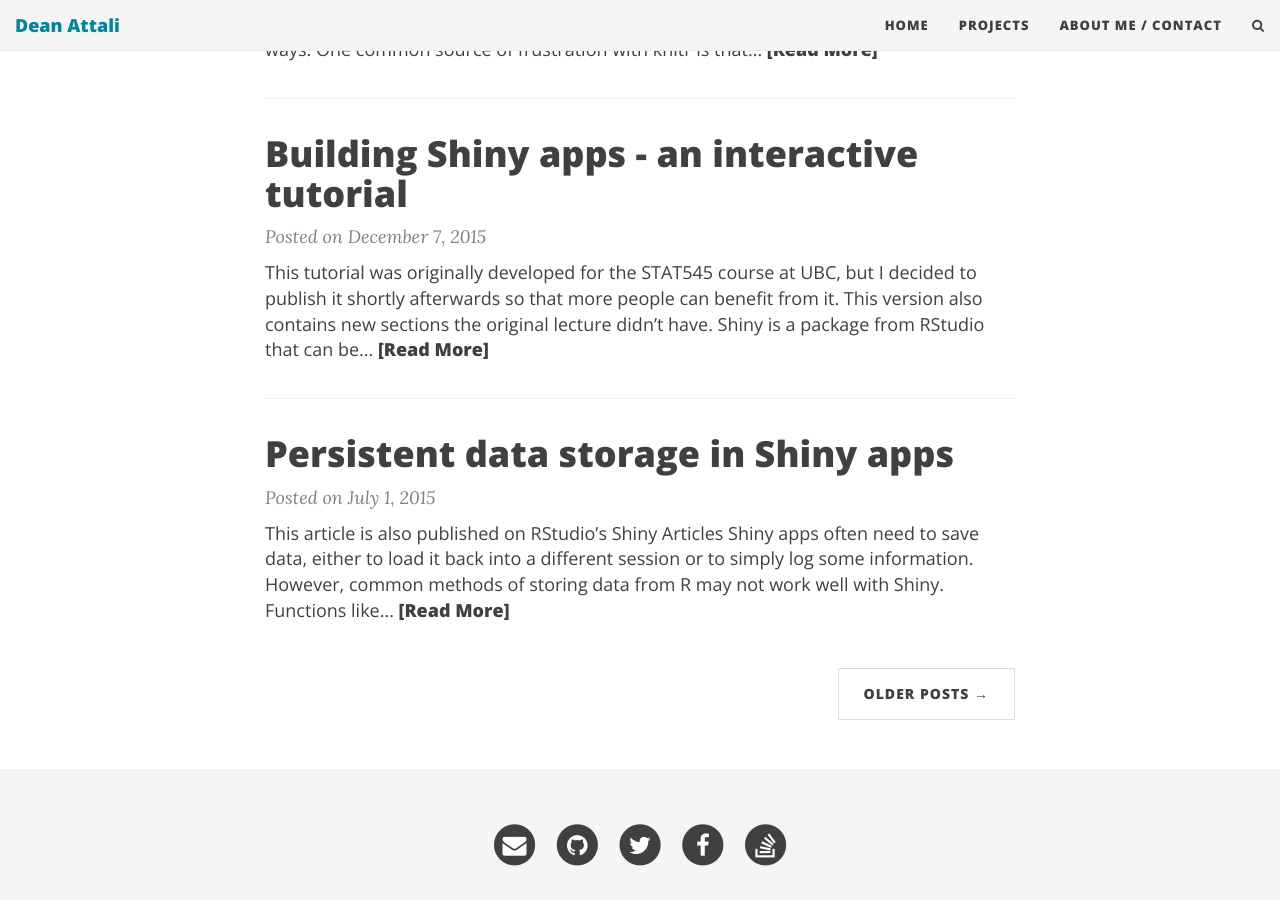
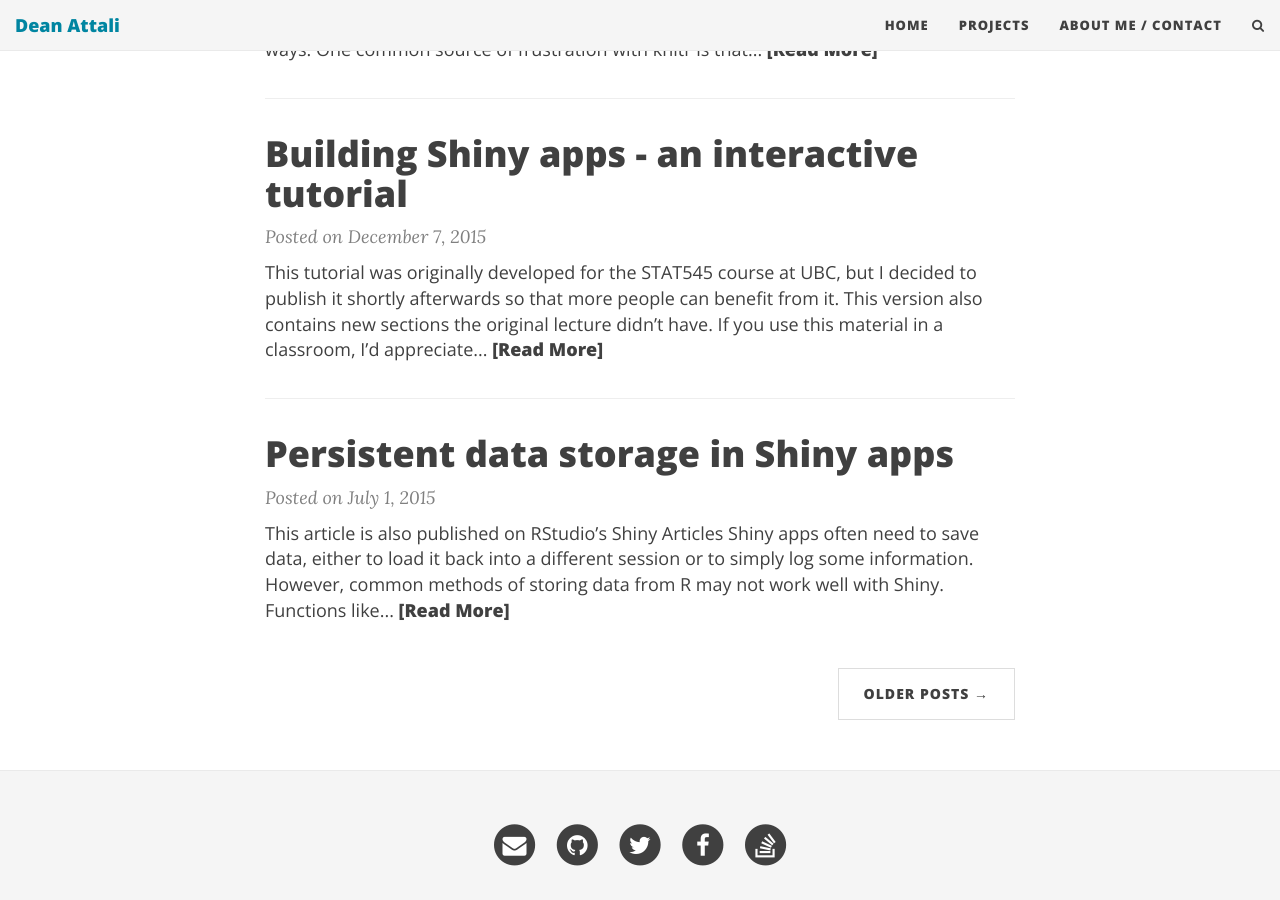
Before and after one commit to daattali/daattali.github.io, a Jekyll site: the page built from index.html, in a window 1280 px wide and 900 px high, scrolled down 1546 px. Built offline with Jekyll 4.4.1, drawn with Linux system fonts in a browser that asks for light colours; nearby versions of some CDN libraries; the list of posts is cut into pages by our own code.

Commit message:
Update 2015-12-07-building-shiny-apps-tutorial.md

```diff
--- a/_posts/2015-12-07-building-shiny-apps-tutorial.md
+++ b/_posts/2015-12-07-building-shiny-apps-tutorial.md
@@ -7,6 +7,8 @@ fb-img: http://deanattali.com/img/blog/shiny-tutorial/shiny-addplot.png
 ---
 
 > This tutorial was originally developed for the [STAT545](http://stat545-ubc.github.io) course at UBC, but I decided to publish it shortly afterwards so that more people can benefit from it. This version also contains new sections the original lecture didn't have.
+>
+> If you use this material in a classroom, I'd appreciate if you provide a link back to my blog.
 
 Shiny is a package from RStudio that can be used to build interactive web pages with R. While that may sound scary because of the words "web pages", it's geared to R users who have 0 experience with web development, and you do not need to know any HTML/CSS/JavaScript.
 
```
